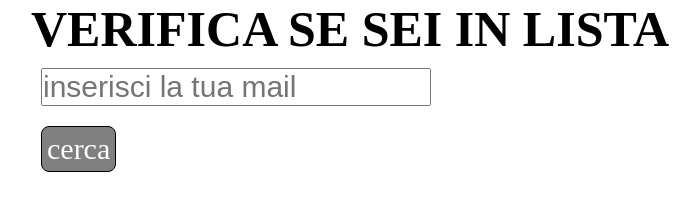
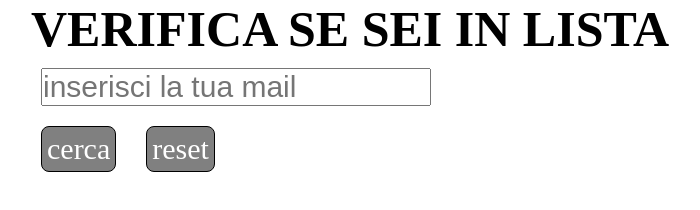
Before and after one commit to Vinctdea/js-mail-dadi, a plain HTML site: page mail/index.html in a window 1280 px wide. Shown: the whole page, without its empty margins (225-925 px from the left). Drawn offline with Linux system fonts and the light colour scheme.

Commit message:
feat: add button refresh

```diff
--- a/mail/css/style.css
+++ b/mail/css/style.css
@@ -18,6 +18,11 @@ section h1{
     text-transform: uppercase;
     font-size: 50px;
 
+}
+
+.flex{
+    display: flex;
+    gap: 30px;
 }
 
 form > *{
--- a/mail/index.html
+++ b/mail/index.html
@@ -15,7 +15,10 @@
             <h1>verifica se sei in lista</h1>
             <form action="#">
                 <input type="mail" name="mail" id="mail" placeholder="inserisci la tua mail">
-                <div class="btn">cerca</div>
+                <div class="flex"><div class="btn">cerca</div>
+                <div id="reset" class="btn">reset</div></div>
+
+
             </form>
 
             <h2 class="si">complimenti sei in lista</h2>
--- a/mail/js/main.js
+++ b/mail/js/main.js
@@ -9,6 +9,7 @@ const bottone = document.querySelector(".btn");
 const formMail = document.getElementById("mail");
 const vero = document.querySelector(".si")
 const falso = document.querySelector(".no")
+const reset = document.getElementById("reset")
 bottone.addEventListener("click",
     function(){
         let valoreMail = formMail.value;
@@ -34,3 +35,9 @@ bottone.addEventListener("click",
         }
     }
 )
+
+reset.addEventListener("click",
+    function(){
+        window.location.reload()
+    }
+)
```
